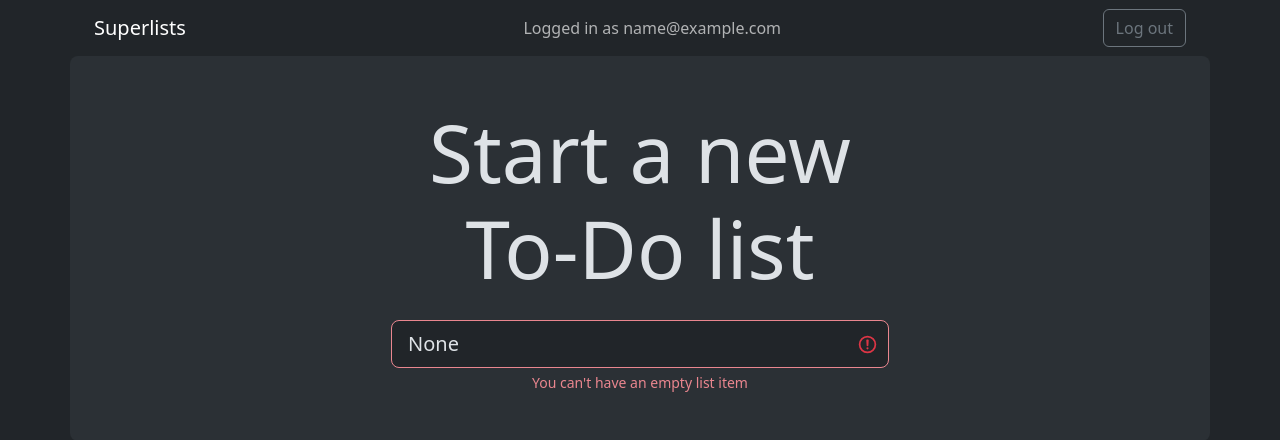
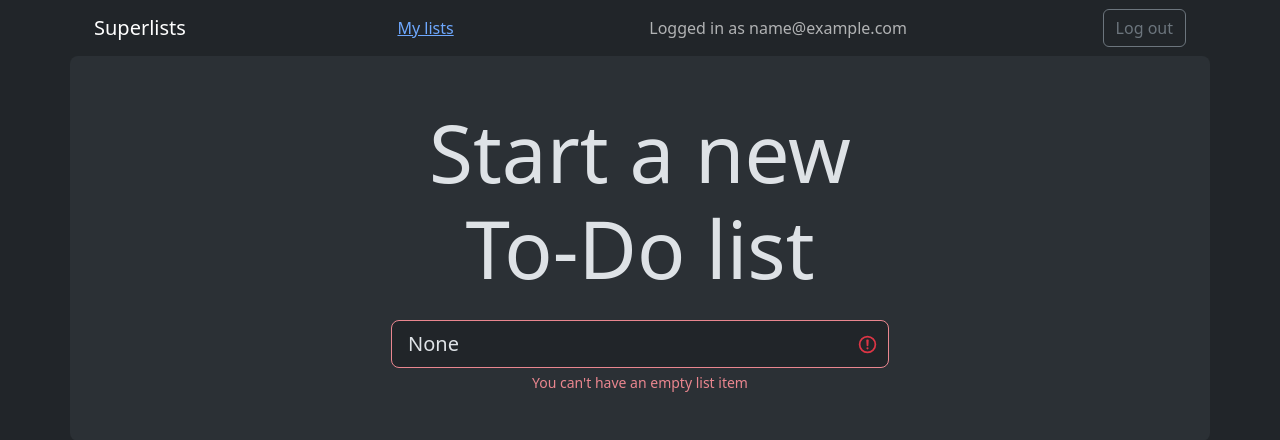
Before and after one commit to alarthast/testing-goat, a Django app: page /lists/new in a window 1280 px wide. Shown: the top 440 px of the page. Run offline with Django 5.2, Linux system fonts and the light colour scheme; the visitor is signed in with stand-in values (Sample User, id 1); some libraries are stand-ins or nearby versions.

Commit message:
Add "My lists" (broken) link to banner

```diff
--- a/src/lists/templates/base.html
+++ b/src/lists/templates/base.html
@@ -14,6 +14,7 @@
         <div class="container-fluid">
           <a class="navbar-brand" href="/">Superlists</a>
           {% if user.is_authenticated %}
+            <a class="navbar-link" href="#">My lists</a>
             <span class="navbar-text">Logged in as {{ user.email }}</span>
             <form method="POST" action="{% url 'logout' %}">
               {% csrf_token %}
```
